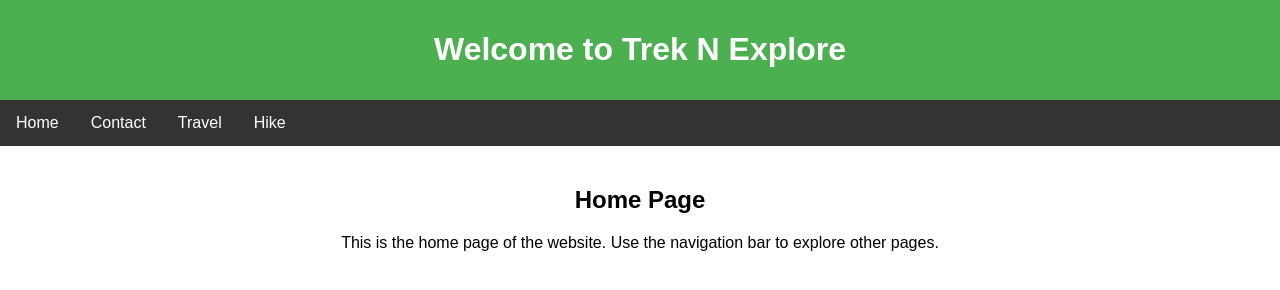
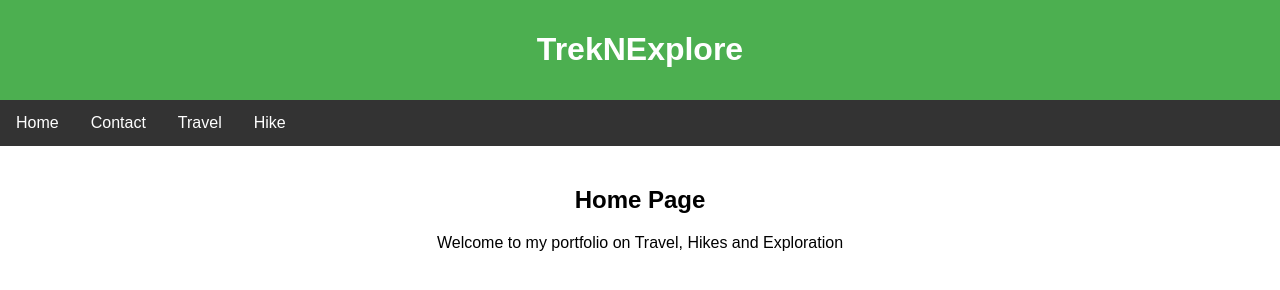
Before and after one commit to kunalpatz/home, a plain HTML site: page index.html in a window 1280 px wide. Drawn offline with Linux system fonts and the light colour scheme.

Commit message:
Update index.html

```diff
--- a/index.html
+++ b/index.html
@@ -3,12 +3,12 @@
 <head>
     <meta charset="UTF-8">
     <meta name="viewport" content="width=device-width, initial-scale=1.0">
-    <title>Home - My Website</title>
+    <title>Home - TrekNExplore</title>
     <link rel="stylesheet" href="style.css">
 </head>
 <body>
     <header>
-        <h1>Welcome to Trek N Explore</h1>
+        <h1>TrekNExplore</h1>
     </header>
     <nav>
         <a href="index.html">Home</a>
@@ -18,7 +18,7 @@
     </nav>
     <div class="container">
         <h2>Home Page</h2>
-        <p>This is the home page of the website. Use the navigation bar to explore other pages.</p>
+        <p>Welcome to my portfolio on Travel, Hikes and Exploration</p>
     </div>
 </body>
 </html>
```
